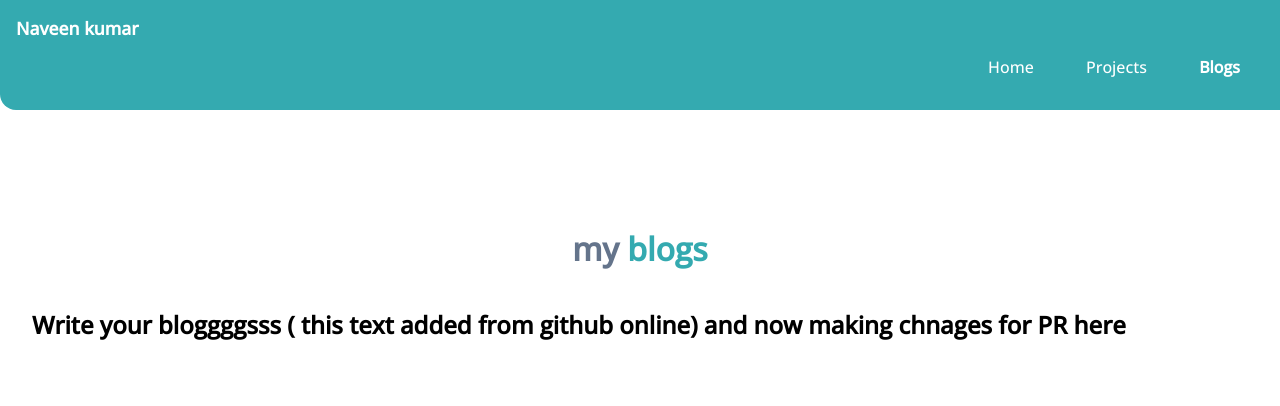
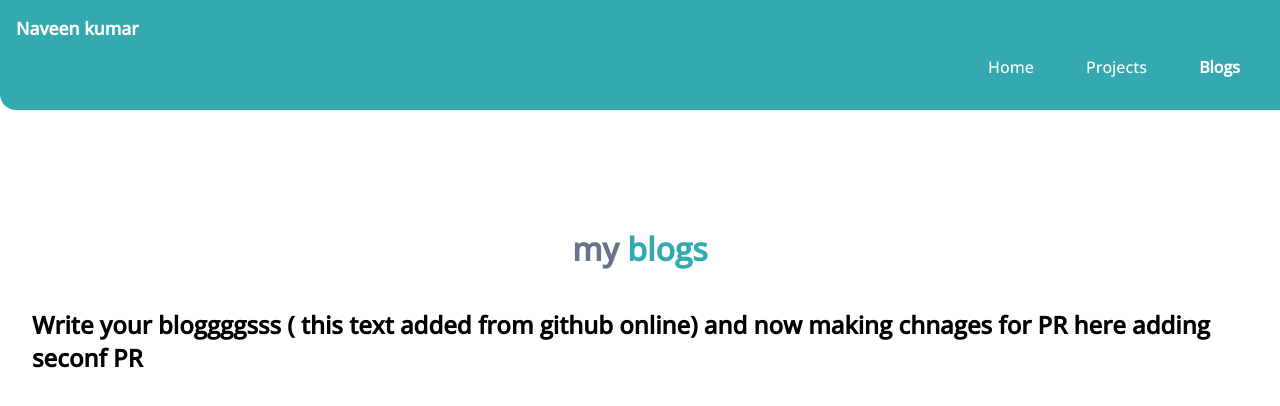
Before and after one commit to naveenkumarr12/neogcamp-lesson-3, a plain HTML site: page blogs.html in a window 1280 px wide. Drawn offline with nearby package versions, Linux system fonts and the light colour scheme.

Commit message:
second pr

```diff
--- a/blogs.html
+++ b/blogs.html
@@ -24,7 +24,7 @@
     </nav>
     <header class="hero">
         <h1 class="hero-heading">my <span class="heading-inverted"> blogs</span></h1>
-        <h2>Write your bloggggsss ( this text added from github online) and now making chnages for PR here <a  href="/"></a> </h2>
+        <h2>Write your bloggggsss ( this text added from github online) and now making chnages for PR here adding seconf PR <a  href="/"></a> </h2>
     </header>
 </body>
 </html>
```
